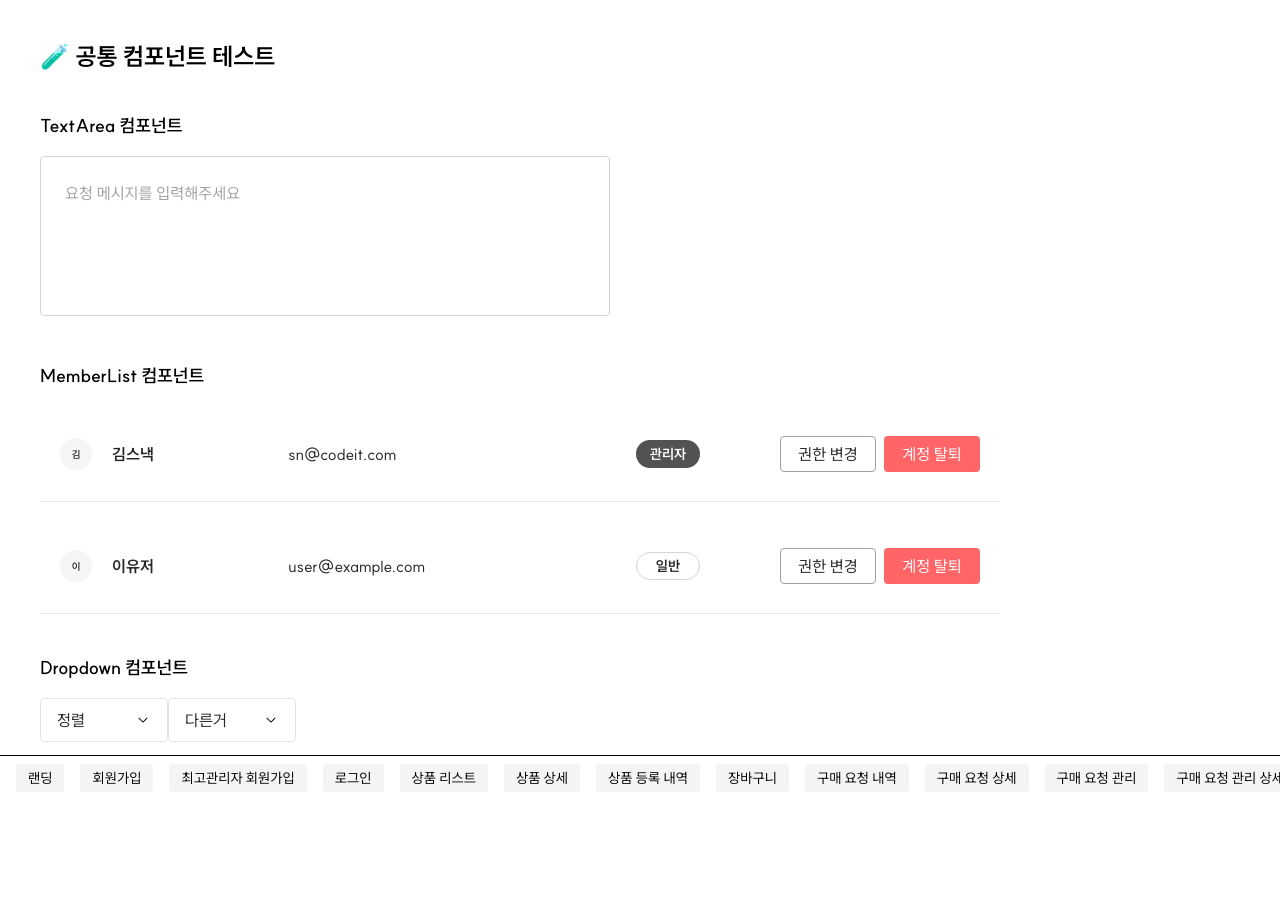
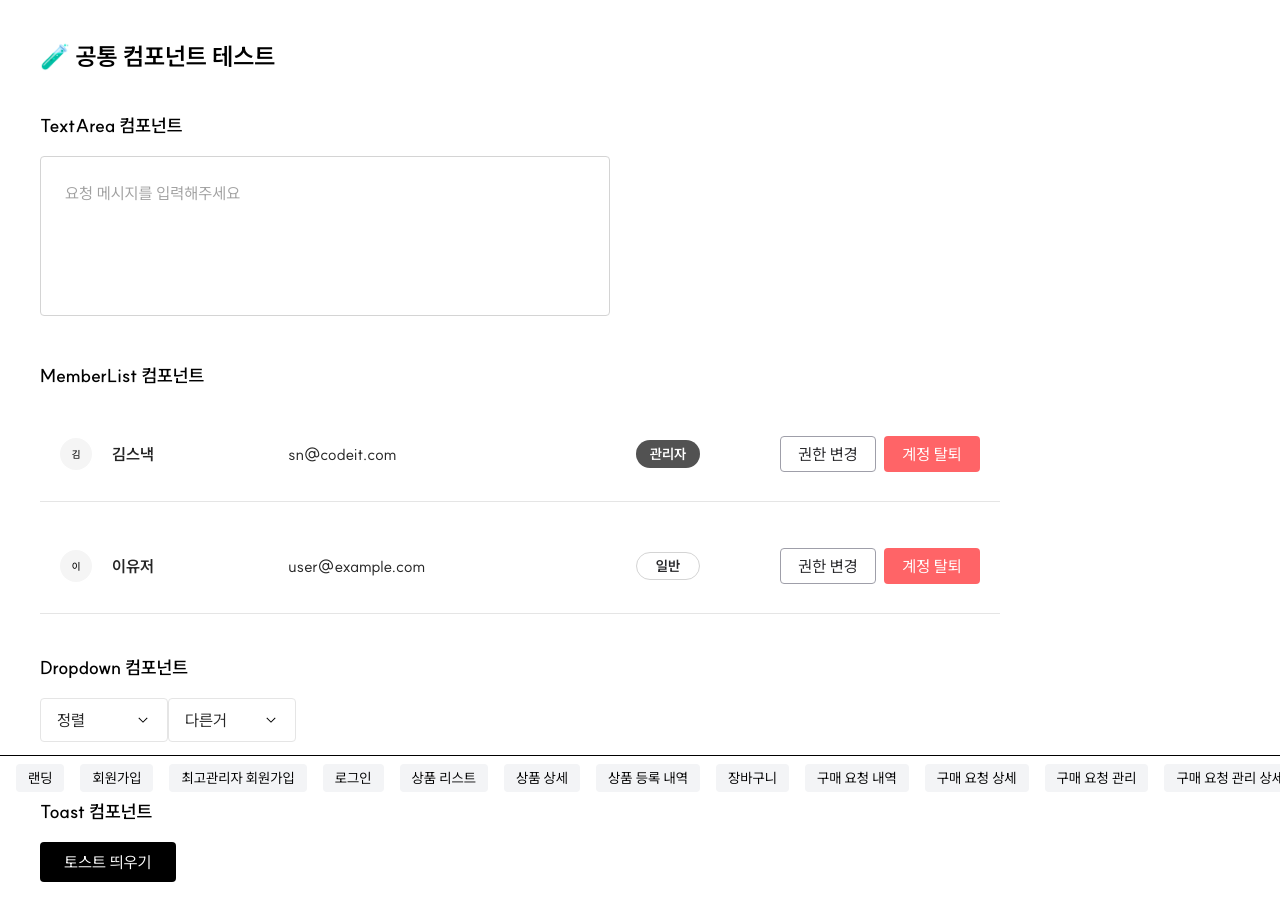
Before and after one commit to xdnjs7/6-Snack-FE-release, a Next.js app: page /components-preview in a window 1280 px wide. Before the commit the page ends 800 px from the top, so only its background shows below. Built offline with nearby package versions, Linux system fonts and the light colour scheme.

Commit message:
feat: 토스트 구현

```diff
--- a/src/app/(preview)/components-preview/page.tsx
+++ b/src/app/(preview)/components-preview/page.tsx
@@ -8,12 +8,14 @@ import TextArea from "@/components/common/TextArea";
 import MemberList from "@/components/common/MemberList";
 import Dropdown from "@/components/common/DropDown";
 import { TMemberItem } from "@/types/meberList.types";
+import Toast from "@/components/common/Toast";
 
 export default function ComponentsPreviewPage() {
   const [requestMessage, setRequestMessage] = useState("");
   const [categoryOption, setCategoryOption] = useState("다른거");
-
+  const [budget] = useState(60000);
   const categoryOptions = ["음료", "과자", "아이스크림", "도시락", "라면", "사탕", "초콜릿", "떡볶이", "비빔밥"];
+  const [isToastVisible, setIsToastVisible] = useState(false);
 
   const [members, setMembers] = useState<TMemberItem[]>([
     {
@@ -35,6 +37,10 @@ export default function ComponentsPreviewPage() {
   };
 
   const [sort, setSort] = useState("");
+
+  const handleShowToast = () => {
+    setIsToastVisible(true);
+  };
 
   return (
     <div className="p-10 space-y-10 bg-white min-h-screen">
@@ -61,6 +67,18 @@ export default function ComponentsPreviewPage() {
         <Dropdown value={sort} onChange={setSort} />
         <Dropdown value={categoryOption} onChange={setCategoryOption} options={categoryOptions} />
       </div>
+
+      <div className="space-y-4">
+        <h2 className="text-lg font-semibold">Toast 컴포넌트</h2>
+        <button
+          onClick={handleShowToast}
+          className="px-6 py-2 bg-black text-white rounded hover:bg-neutral-800 transition"
+        >
+          토스트 띄우기
+        </button>
+
+        {isToastVisible && <Toast text="예산이 부족합니다." budget={budget} onClose={() => setIsToastVisible(false)} />}
+      </div>
     </div>
   );
 }
--- /dev/null
+++ b/src/components/common/Toast.tsx
@@ -0,0 +1,42 @@
+"use client";
+
+import Image from "next/image";
+
+import toastIc from "@/assets/icons/ic_!_red.svg";
+import xIc from "@/assets/icons/icon_X_gray.svg";
+
+type TToastProps = {
+  text: string;
+  budget: number;
+  onClose?: () => void;
+};
+
+const Toast = ({ text, budget, onClose }: TToastProps) => {
+  return (
+    <div className="fixed bottom-8 left-1/2 -translate-x-1/2 z-50 w-[1152px] px-12 py-4 bg-black/80 rounded shadow-md backdrop-blur-md flex justify-between items-center">
+      {/* 좌측 아이콘 + 메시지 */}
+      <div className="flex items-center gap-2">
+        <div className="w-6 h-6 relative">
+          <Image src={toastIc} alt="알림 아이콘" fill style={{ objectFit: "contain" }} />
+        </div>
+        <p className="text-white text-xl font-bold">{text}</p>
+      </div>
+
+      {/* 예산 + 닫기 */}
+      <div className="flex items-center gap-6">
+        <div className="flex items-center gap-3">
+          <span className="text-white text-xl font-bold">남은 예산</span>
+          <span className="text-white text-xl font-bold">{budget.toLocaleString()}원</span>
+        </div>
+
+        {onClose && (
+          <button onClick={onClose}>
+            <Image src={xIc} alt="닫기 버튼" width={24} height={24} />
+          </button>
+        )}
+      </div>
+    </div>
+  );
+};
+
+export default Toast;
```
Also changed, not shown: src/assets/icons/ic_!_red.svg (added), src/assets/icons/icon_X_gray.svg (added).
